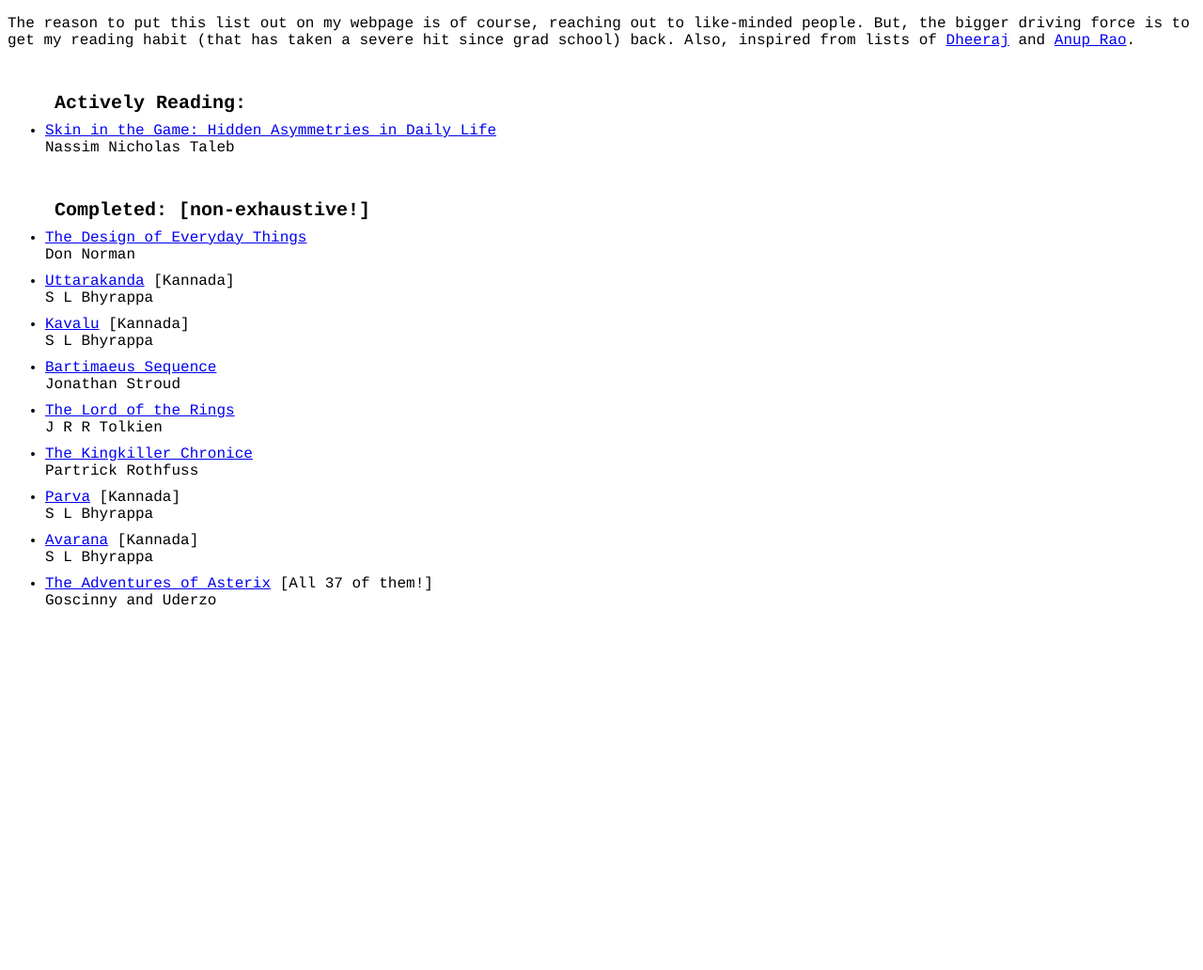
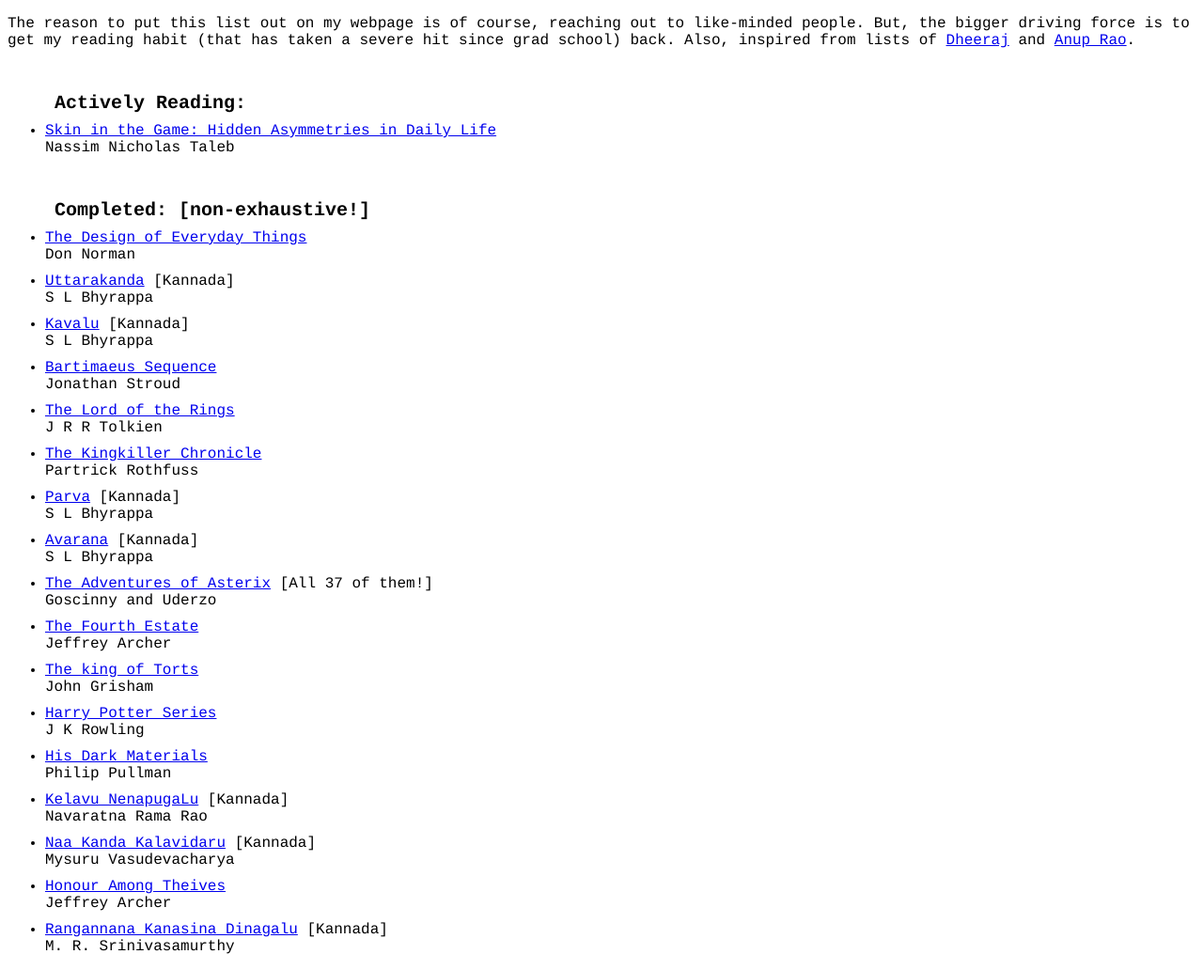
Before and after one commit to ashwinkalyan/ashwinkalyan.github.io, a Jekyll site: the page built from books.md, in a window 1280 px wide. Shown: the whole page at 94% size. Built offline with Jekyll 4.4.1, drawn with Linux system fonts in a browser that asks for light colours; before the commit the page ends 900 px from its top, so only the background shows below that.

Commit message:
more books

```diff
--- a/books.md
+++ b/books.md
@@ -20,7 +20,7 @@
 Jonathan Stroud
 - [The Lord of the Rings](https://en.wikipedia.org/wiki/The_Lord_of_the_Rings) <br>
 J R R Tolkien
-- [The Kingkiller Chronice](https://en.wikipedia.org/wiki/The_Kingkiller_Chronicle) <br>
+- [The Kingkiller Chronicle](https://en.wikipedia.org/wiki/The_Kingkiller_Chronicle) <br>
 Partrick Rothfuss
 - [Parva](https://en.wikipedia.org/wiki/Parva_(novel)) [Kannada] <br>
 S L Bhyrappa
@@ -28,3 +28,19 @@
 S L Bhyrappa
 - [The Adventures of Asterix](https://en.wikipedia.org/wiki/Asterix) [All 37 of them!] <br>
 Goscinny and Uderzo
+- [The Fourth Estate](https://en.wikipedia.org/wiki/The_Fourth_Estate_(novel)) <br>
+Jeffrey Archer
+- [The king of Torts](https://en.wikipedia.org/wiki/The_King_of_Torts) <br>
+John Grisham
+- [Harry Potter Series](https://www.goodreads.com/series/45175-harry-potter) <br>
+J K Rowling
+- [His Dark Materials](https://en.wikipedia.org/wiki/His_Dark_Materials) <br>
+Philip Pullman
+- [Kelavu NenapugaLu](https://www.sapnaonline.com/books/kelavu-nenapugalu-navaratna-rama-1234011395-5551234011393) [Kannada] <br>
+Navaratna Rama Rao
+- [Naa Kanda Kalavidaru](https://books.google.com/books/about/With_Masters_of_Melody.html?id=DnzxZwEACAAJ) [Kannada] <br>
+Mysuru Vasudevacharya
+- [Honour Among Theives](https://en.wikipedia.org/wiki/Honour_Among_Thieves) <br>
+Jeffrey Archer
+- [Rangannana Kanasina Dinagalu](https://en.wikipedia.org/wiki/Rangannana_Kanasina_Dinagalu) [Kannada] <br>
+M. R. Srinivasamurthy
```
